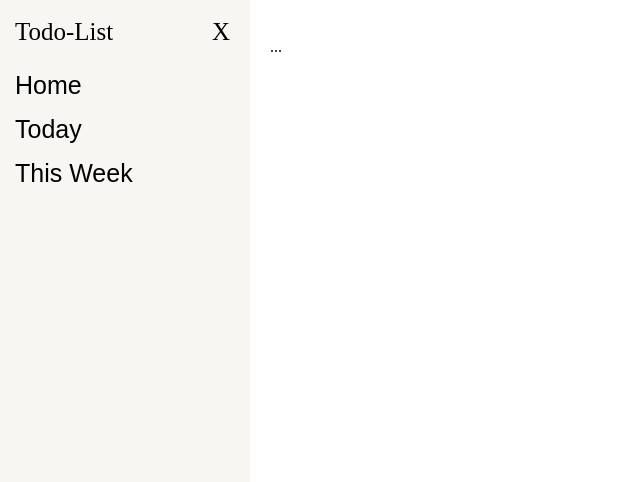
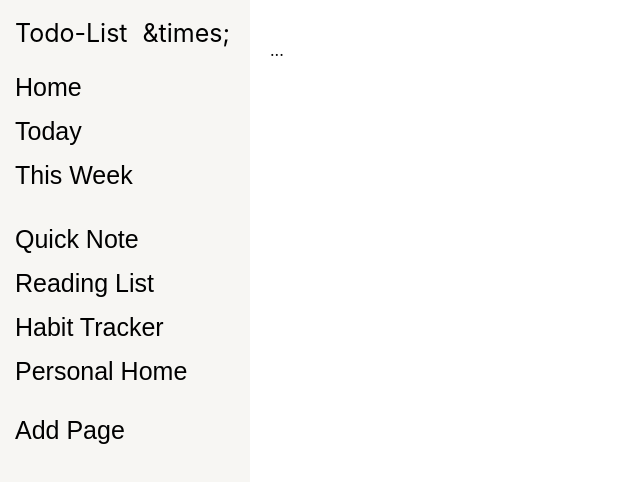
Before and after one commit to ctdc0208/Todo-List, a website built with webpack: page dist/index.html in a window 1280 px wide. Shown: the whole page, without its empty margins (0-640 px from the left). Built offline with nearby package versions, Linux system fonts and the light colour scheme.

Commit message:
add a constructor and functions that add pages

```diff
--- a/src/index.js
+++ b/src/index.js
@@ -2,15 +2,20 @@ import './style.css';
 
 // get html element id="content"
 const content = document.getElementById('content');
+
 window.openNav = openNav; // get openNav
 window.closeNav = closeNav; // get closeNav
 
+//make the top elements of sidebar and mainContainer
+const makeSidebar = (() => {
   const mainContainer = document.createElement('div');
     mainContainer.classList.add('main-container');
   content.appendChild(mainContainer);
+
   const dropdownSideMenu = document.createElement('div');
     dropdownSideMenu.setAttribute('id', "myDropdown");
   dropdownSideMenu.classList.add('dropdown-side-menu');
+
   const a1 = document.createElement('div');
     a1.classList.add('a1');
   const a1Title = document.createElement('div');
@@ -20,18 +25,22 @@ a1.appendChild(a1Title);
   const a1Close = document.createElement('div');
     a1Close.classList.add("close-btn-sidebar");
     a1Close.setAttribute('onclick', "closeNav()");
-a1Close.textContent = "X";
+    a1Close.textContent = "&times;";
   a1.appendChild(a1Close);
   dropdownSideMenu.appendChild(a1);
+
   const a2 = document.createElement('button');
     a2.textContent = "Home";
   dropdownSideMenu.appendChild(a2);
+
   const a3 = document.createElement('button');
     a3.textContent = "Today";
   dropdownSideMenu.appendChild(a3);
+
   const a4 = document.createElement('button');
     a4.textContent = "This Week";
   dropdownSideMenu.appendChild(a4);
+
   mainContainer.appendChild(dropdownSideMenu);
 
   const span = document.createElement('span');
@@ -40,10 +49,23 @@ span.setAttribute('id', 'defaultOpen');
     span.textContent = "Open";
   mainContainer.appendChild(span);
 
+  const pageContainer = document.createElement('div');
+    pageContainer.classList.add('page-container');
+    pageContainer.setAttribute('id', 'table-body');
+  dropdownSideMenu.appendChild(pageContainer);
+
+  const addPage = document.createElement('button');
+    addPage.setAttribute('type', 'button');
+    addPage.setAttribute('id', 'addPage');
+    addPage.textContent = 'Add Page';
+  dropdownSideMenu.appendChild(addPage);
+
   const mainContent = document.createElement('div');
     mainContent.setAttribute('id', "main");
     mainContent.textContent = "...";
   mainContainer.appendChild(mainContent);
+})();
+
 
 /* Set the width of the side navigation to 250px and the left margin of the page content to 250px */
 function openNav() {
@@ -59,3 +81,53 @@ function closeNav() {
 
 // automatic defaultOpen the sidebar
 document.getElementById("defaultOpen").click();
+
+// set myPages array
+let myPages = [];
+
+// add class page
+class pages {
+  constructor (page) {
+    this.page = page;
+  }
+}
+
+// set arrays in element to display pages
+const displayPages = (() => {
+  const pageList = document.querySelector('#table-body');
+  pageList.textContent = '';
+  for (let i = 0; i < myPages.length; i += 1) {
+    const pageColumn = document.createElement('button');
+    pageColumn.classList.add('page-column');
+    pageColumn.textContent = myPages[i].page;
+    pageList.appendChild(pageColumn);
+  }
+});
+
+// make a add page function
+const addPageToArray = (page) => {
+  page = new pages(page);
+  myPages.push(page);
+  displayPages();
+};
+
+// make a function that pushes the new arrays
+const createPage = (event) => {
+  const titleInput = 'Untitled';
+  addPageToArray(titleInput);
+};
+
+// make listen clicks for adding pages
+const listenClicksPages = (() => {
+  document.addEventListener('click', (event) => {
+    const { target } = event;
+    if (target.id === 'addPage') {
+      createPage(event);
+    }
+  });
+})();
+
+addPageToArray("Quick Note");
+addPageToArray("Reading List");
+addPageToArray("Habit Tracker");
+addPageToArray("Personal Home");
--- a/src/style.css
+++ b/src/style.css
@@ -2,6 +2,7 @@ html, body {
   height: 100%;
   margin: 0;
   color: black;
+  font-family: ui-sans-serif, -apple-system, BlinkMacSystemFont, "Segoe UI", Helvetica, "Apple Color Emoji", Arial, sans-serif, "Segoe UI Emoji", "Segoe UI Symbol";
 }
 
 #content {
@@ -45,7 +46,7 @@ button:hover {
 
 /* When you mouse over the navigation links, change their color */
 .dropdown-side-menu button:hover {
-   background-color: rgb(247, 246, 213);
+   background-color: rgb(210, 210, 210);
 }
 
 /* Position and style the close button (top right corner) */
@@ -87,3 +88,19 @@ button:hover {
   display: flex;
   justify-content: flex-end;
 }
+
+#addPage {
+  padding-top: 20px;
+}
+
+/* For page container padding top */
+.page-container {
+  padding-top: 20px
+}
+/* For add a page button */
+.add-page-button {
+}
+
+.page-column {
+
+}
```
Lines whose indentation alone changed are shown as unchanged.
